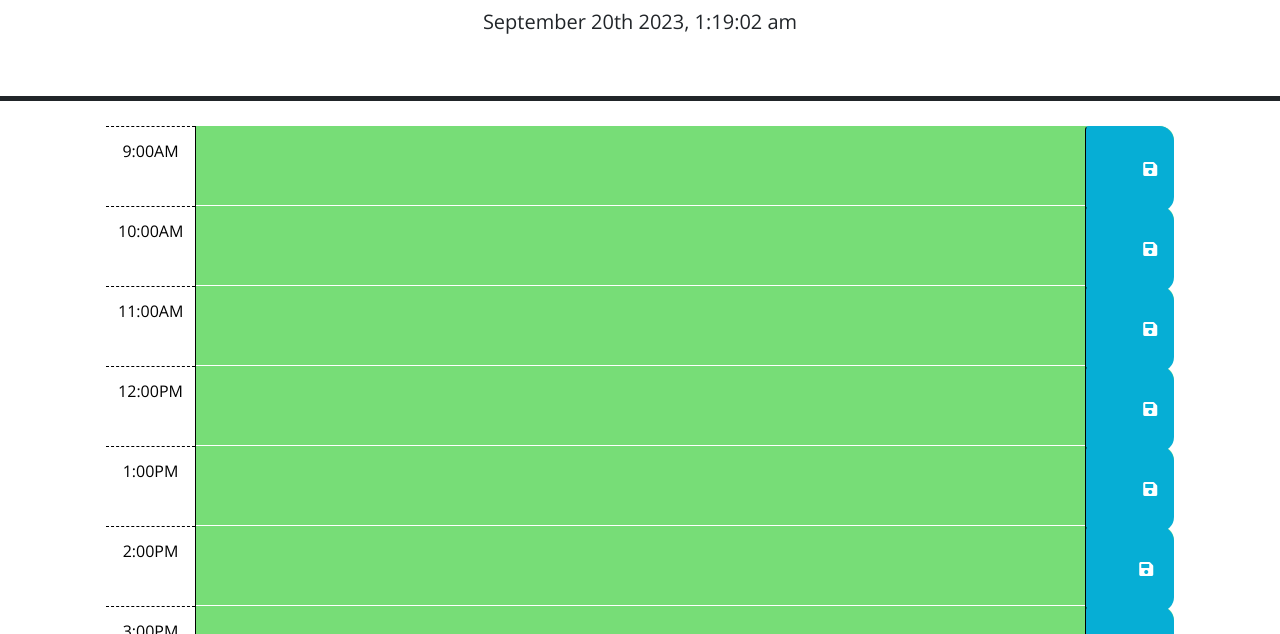
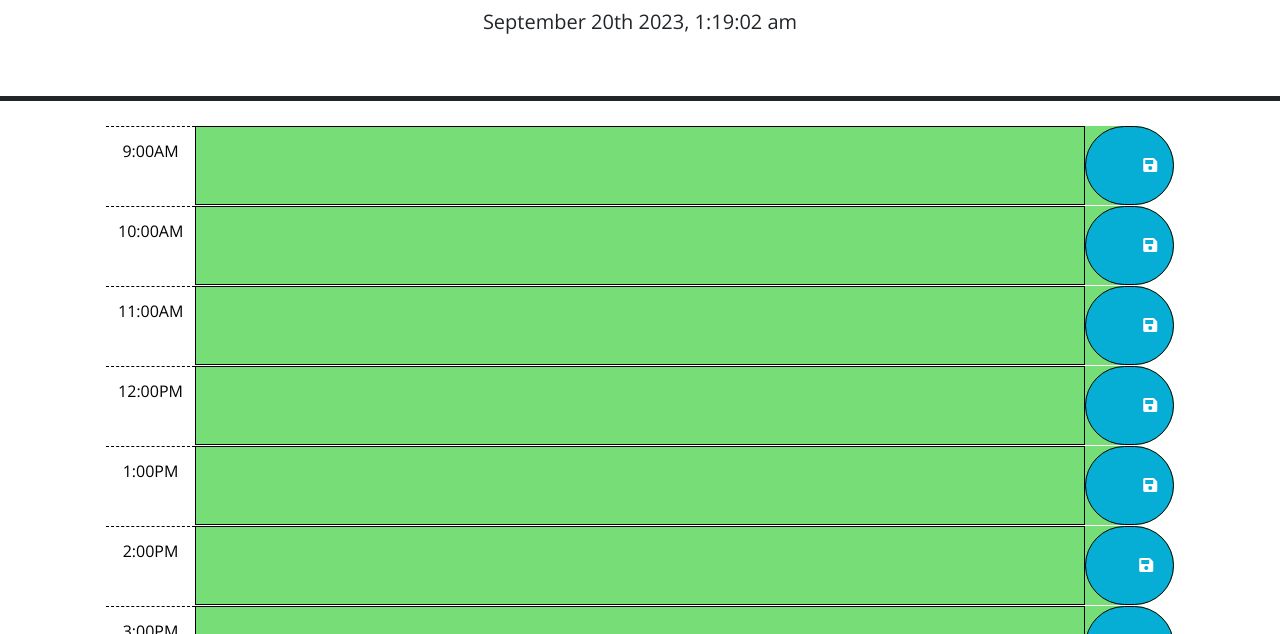
Before and after one commit to Neuroventure/work-day-scheduler, a plain HTML site: page index.html in a window 1280 px wide. Shown: the part 157-791 px from the top of the page. Drawn offline with nearby package versions, Linux system fonts and the light colour scheme.

Commit message:
added some additional comments and style choices

```diff
--- a/script.js
+++ b/script.js
@@ -6,7 +6,7 @@ $(document).ready(function () {
 //dislays the date in certain format
 var today = dayjs();
 $("#currentDay").text(moment().format("MMMM Do YYYY, h:mm:ss a"));
-   //selects text to be added to local storage
+   //moves the text entered into local storage
   $(".saveBtn").on("click", function () {
 
     console.log(this);
--- a/style.css
+++ b/style.css
@@ -6,7 +6,7 @@ body {
 
 textarea{
   background: transparent;
-  border: none;
+  border: 1px;
   resize: none;
   color: #000000;
   border-left: 1px solid black;
@@ -23,11 +23,14 @@ textarea{
 
 .description{
   white-space: pre-wrap;
+  border: 1px;
+  border-style: solid;
+  border-color: rgb(0, 0, 0);
 }
 
 .time-block{
   text-align: center;
-  border-radius: 15px;
+  border-radius: 40px;
 }
 
 .row {
@@ -54,18 +57,18 @@ textarea{
 
 .future {
   background-color: #77dd77;
-  color: white;
+  color:white;
 }
 
 .saveBtn {
-  border-left: 1px solid black;
-  border-top-right-radius: 15px;
-  border-bottom-right-radius: 15px;
+  border: 1px solid black;
+  padding: 2px;
+  border-radius: 40px;
   background-color: #06AED5;
   color: white;
 }
 
 .saveBtn i:hover {
   font-size: 20px;
-  transition: all .3s ease-in-out;
+  transition: ease-in-out;
 }
```
Also changed, not shown: index.html (+4 -0 lines).
